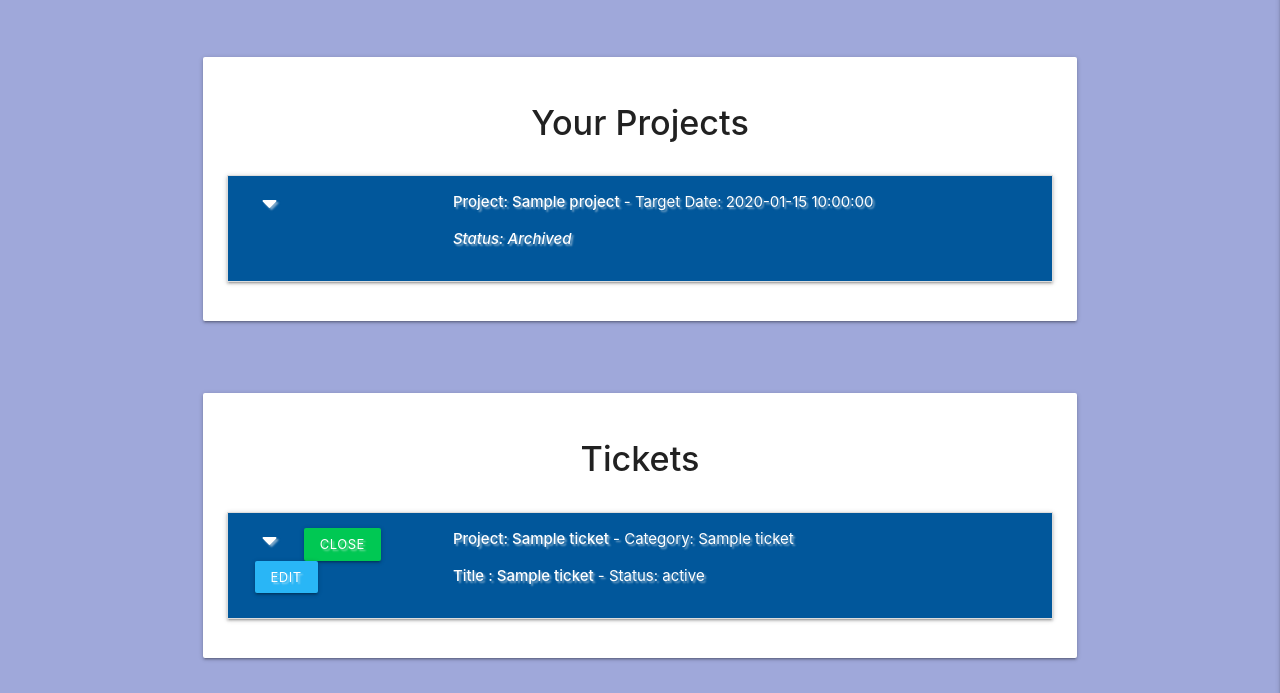
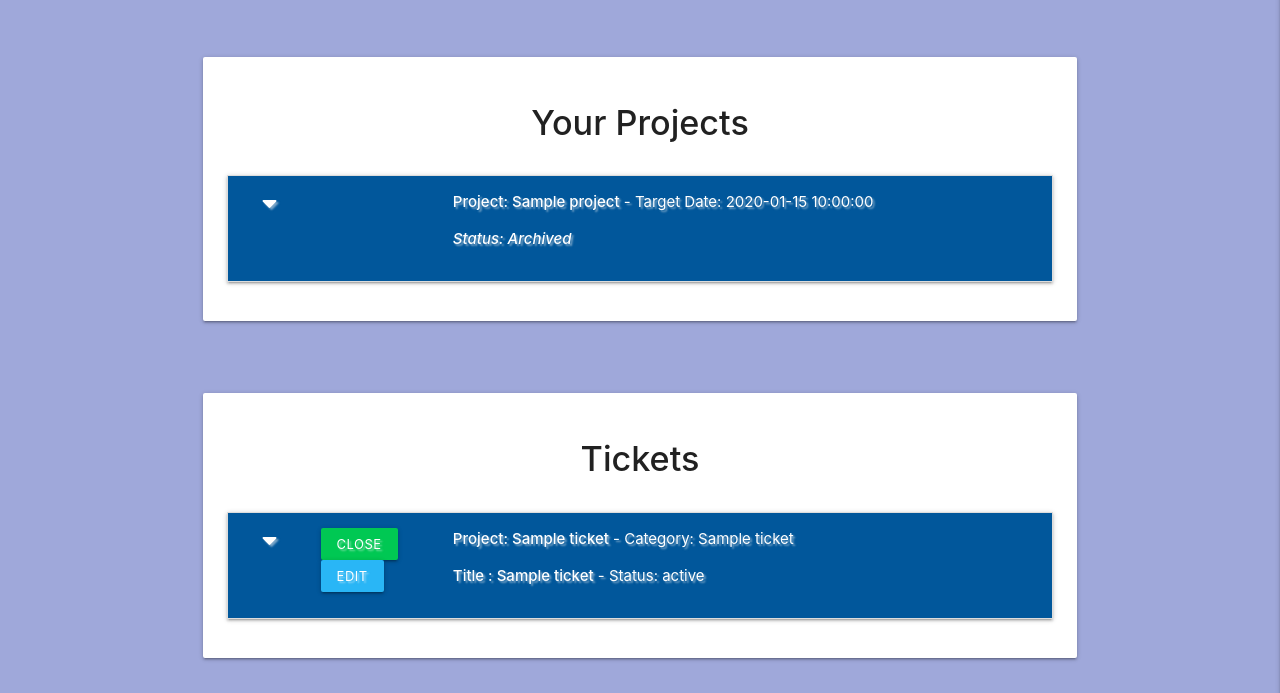
Before and after one commit to fabiodearaujo/bug_tracker_mp3, a Flask app: a page that uses templates/dashboard.html in a window 1280 px wide. Shown: the part 142-835 px from the top of the page. Run offline with Flask 2, Linux system fonts and the light colour scheme; the visitor is signed in with stand-in values (Sample User, id 1); a database or web service that is not in the repository returns one stand-in record (values such as "Sample title"); some libraries are stand-ins or nearby versions.

Commit message:
Added error message on Login and Register forms and fixed columns on Dashboard buttons that were falling on top of each other

```diff
--- a/templates/dashboard.html
+++ b/templates/dashboard.html
@@ -23,9 +23,10 @@
                     {% for project in projects %}
                         <li>
                             <div class="collapsible-header white-text light-blue darken-4 text-shadow">
-
-                                <div class="col s3">
+                                <div class="col s1">
                                     <i class="fas fa-caret-down"></i>
+                                </div>
+                                <div class="col s2">
                                     {% if session.category == "manager" %}
                                         <a href="#" class="btn-small green accent-4">Close</a>
                                         <a href="#" class="btn-small light-blue lighten-1">Edit</a>
@@ -64,10 +65,12 @@
                     {% for ticket in tickets %}
                         <li>
                             <div class="collapsible-header white-text light-blue darken-4 text-shadow">
-                                <div class="col s3">
+                                <div class="col s1">
                                     <i class="fas fa-caret-down"></i>
-                                        <a href="#" class="btn-small green accent-4">Close</a>
-                                        <a href="#" class="btn-small light-blue lighten-1">Edit</a>
+                                </div>
+                                <div class="col s2">
+                                    <a href="#" class="btn-small green accent-4">Close</a>
+                                    <a href="#" class="btn-small light-blue lighten-1">Edit</a>
                                 </div>
                                 <div class="col s9">
                                     <strong>Project: {{ ticket.project_name }}</strong> - Category: {{ ticket.category_name }}
--- a/templates/register.html
+++ b/templates/register.html
@@ -19,7 +19,7 @@
                     <div class="input-field col s12">
                         <i class="fas fa-user-plus prefix light-blue-text text-darken-4"></i>
                         <input id="user_name" name="user_name" type="text" minlenght="5"
-                            maxlenght="15" pattern="^[a-zA-Z0-9]{5,15}$" class="validate" required>
+                            maxlenght="15" pattern="^[a-zA-Z0-9]{5,15}$" data-error="Username has to be between 5 and 15 characters" class="validate" required>
                         <label for="user_name">Username</label>
                     </div>
                 </div>
@@ -28,14 +28,14 @@
                     <div class="input-field col s12">
                         <i class="fas fa-user-lock prefix light-blue-text text-darken-4"></i>
                         <input id="user_pass" name="user_pass" type="password" minlenght="8"
-                            maxlenght="15" pattern="^[a-zA-Z0-9]{8,15}$" class="validate" required>
+                            maxlenght="15" pattern="^[a-zA-Z0-9]{8,15}$" data-error="Password has to be between 8 and 15 characters" class="validate" required>
                         <label for="user_pass">Password</label>
                     </div>
                 </div>
                 <!-- register button  -->
                 <div class="row">
                     <button type="submit" class="col s12 btn-large light-blue darken-4 text-shadow">
-                        Register <i class="fas fa-sign-in-alt"></i>
+                        <i class="fas fa-user-plus right-pad"></i>Register
                     </button>
                 </div>
             </div>
```
Also changed, not shown: templates/login.html (+4 -3 lines).
